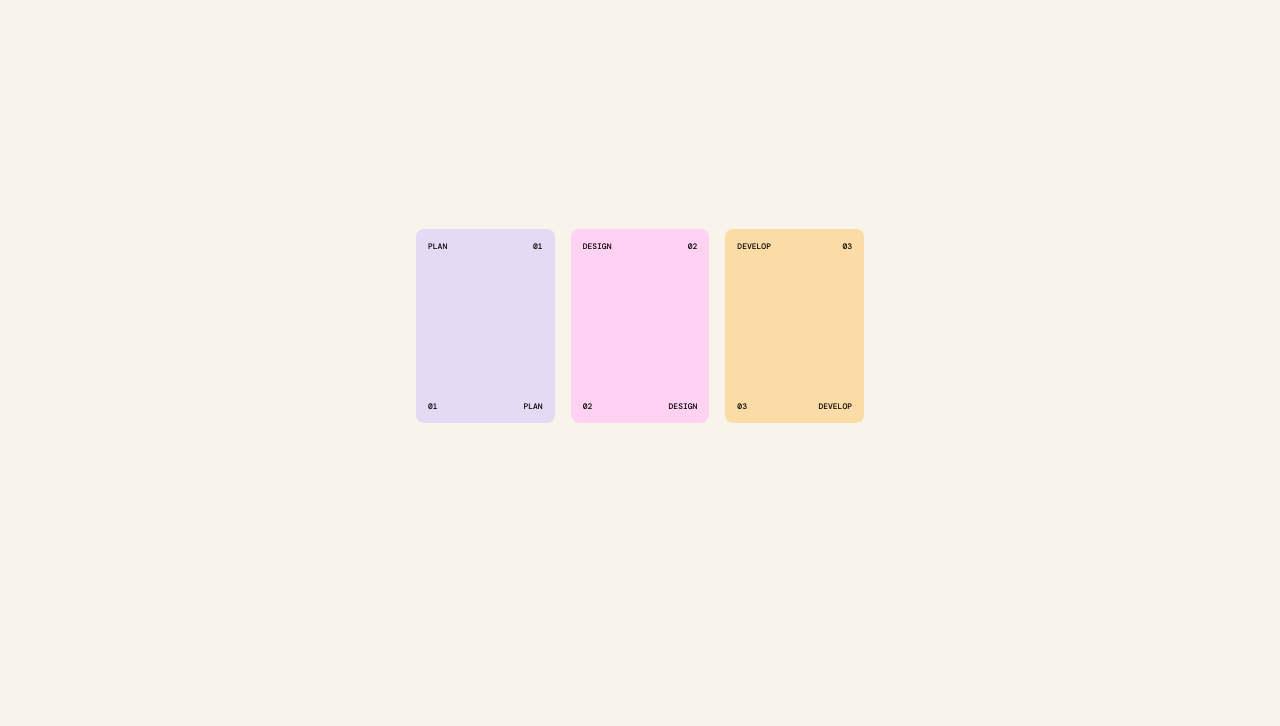
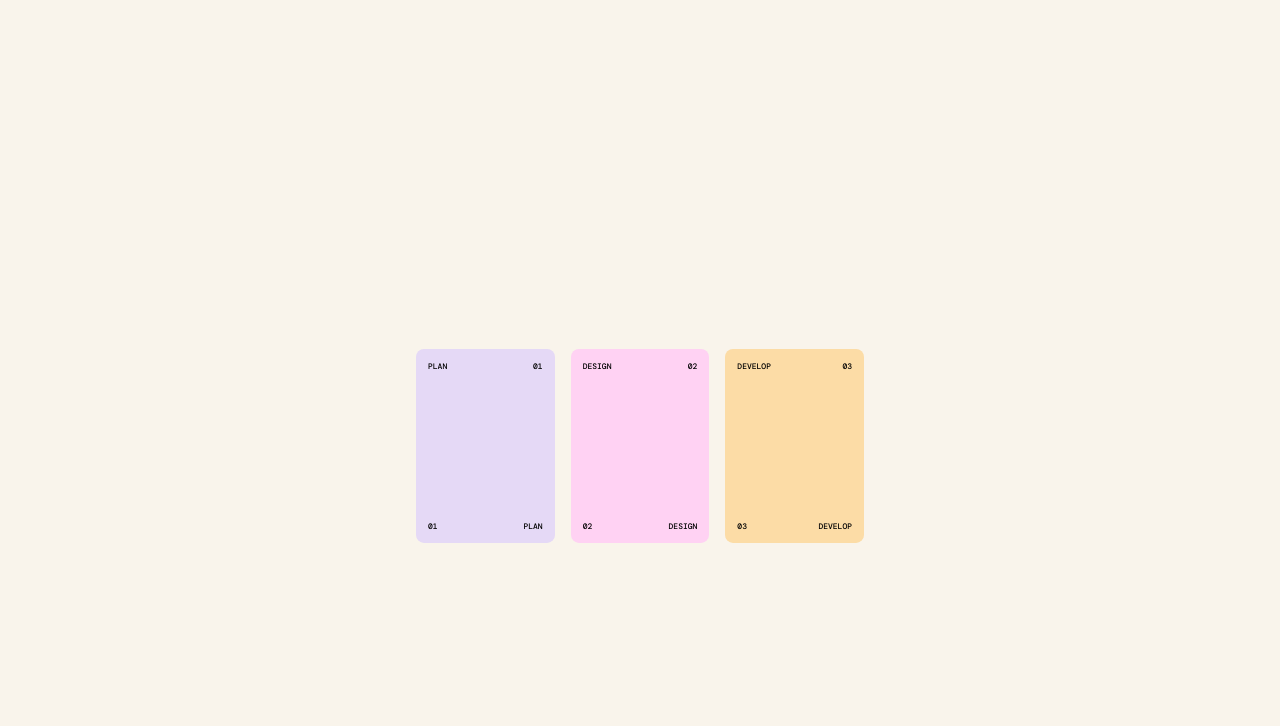
Before and after one commit to jasleen675/INM420SAA_JasleenKaur_SelfLearningProject, a website built with Vite: page gsap/index.html in a window 1280 px wide. Shown: the part 74-800 px from the top of the page. Built offline with nearby package versions, Linux system fonts and the light colour scheme; some packages are replaced by stand-ins of ours; a web font is replaced by a local one.

Commit message:
update main.js, style.css

```diff
--- a/gsap/src/main.js
+++ b/gsap/src/main.js
@@ -0,0 +1,229 @@
+import { gsap } from "gsap";
+import { ScrollTrigger } from "gsap/ScrollTrigger";
+import Lenis from "@studio-freight/lenis";
+gsap.registerPlugin(ScrollTrigger);
+
+document.addEventListener("DOMContentLoaded", () => {
+
+
+    const lenis = new Lenis ();
+    lenis.on("scroll", ScrollTrigger.update);
+    gsap.ticker.add((time) => {
+        lenis.raf (time * 1000);
+    });
+    gsap.ticker.lagSmoothing(0);
+
+    const smoothStep = (p) => p * p * (3 - 2 * p);
+
+    ScrollTrigger.create({
+        trigger: ".hero",
+        start: "top top",
+        end: "75% top",
+        scrub: 1,
+        onUpdate: (self) => {
+            const progress = self.progress;
+
+            const heroCardsContainerOpacity = gsap.utils.interpolate(
+                1,
+                0.5,
+                smoothStep(progress)
+            );
+            gsap.set(".hero-cards", {
+                opacity: heroCardsContainerOpacity,
+            });
+
+            ["#hero-card-1", "#hero-card-2", "#hero-card-3"].forEach(
+                (cardId, index) => {
+                    const delay = index * 0.9;
+                    const cardProgress = gsap.utils.clamp(
+                        0,
+                        1,
+                        (progress - delay * 0.1) / (1 - delay * 0.1)
+                    );
+
+                    const y = gsap.utils.interpolate(
+                        "0%",
+                        "250%",
+                        smoothStep(cardProgress)
+                    );
+
+                    const scale = gsap.utils.interpolate(
+                        1,
+                        0.75,
+                        smoothStep(cardProgress)
+                    );
+
+                    let x = "0%";
+                    let rotation = 0;
+                    if (index === 0) {
+                        x = gsap.utils.interpolate("0%", "90%", smoothStep(cardProgress) );
+                        rotation = gsap.utils.interpolate(0, -15, smoothStep(cardProgress));
+                    } else if (index === 2){
+                        x = gsap.utils.interpolate("0%", "-90%", smoothStep(cardProgress) );
+                        rotation = gsap.utils.interpolate(0, 15, smoothStep(cardProgress));
+                    }
+
+                    gsap.set( cardId,{
+                        y: y,
+                        x: x,
+                        rotation: rotation,
+                        scale : scale,
+                    });
+                }
+            );
+        },
+    });
+})
+
+ScrollTrigger.create({
+    trigger: ".services",
+    start: "top top",
+    end: `+=${window.innerHeight * 4}px`,
+    pin: ".services",
+    pinSpacing: true,
+})
+
+ScrollTrigger.create({
+    trigger: ".services",
+    start: "top top",
+    end: `+=${window.innerHeight * 4}px`,
+    onLeave: () => {
+        const servicesSection = document.querySelector(".services");
+        const servicesRect = servicesSection.getBoundingClientRect();
+        const servicesTop = window.pageYOffset + servicesRect.top;
+
+        gsap.set(".cards", {
+            position: "absolute",
+            top: servicesTop,
+            left: 0,
+            width: "100vw",
+            height: "100vh",
+        });
+    },
+    onEnterBack: () => {
+        gsap.set (".cards", {
+            position: "fixed",
+            top: 0,
+            left: 0,
+            width: "100vw",
+            height: "100vh",
+        });
+    },
+});
+
+function smoothStep(x) {
+  x = Math.max(0, Math.min(1, x)); // Clamp between 0 and 1
+  return x * x * (3 - 2 * x);
+}
+
+
+ScrollTrigger.create({
+    trigger: ".services",
+    start: "top bottom",
+    end: `+=${window.innerHeight * 4}`,
+    scrub: 1,
+    onUpdate: (self) => {
+        const progress = self.progress;
+
+        const headerProgress = gsap.utils.clamp(0, 1, progress / 0.9);
+        const headerY = gsap.utils.interpolate(
+            "400%",
+            "0%",
+            smoothStep(headerProgress)
+        );
+        gsap.set(".services-header", {
+            y: headerY,
+        });
+        ["#card-1", "#card-2", "#card-3"].forEach ((cardId, index) =>
+        {
+            const delay = index * 0.5;
+            const cardProgress = gsap.utils.clamp(
+                0,
+                1,
+                (progress - delay * 0.1) / (0.9 - delay * 0.1)
+            );
+
+            const innerCard = document.querySelector(`${cardId} .flip-card-inner`);
+
+            let y;
+            if (cardProgress < 0.4) {
+                const normalizedProgress = cardProgress / 0.4;
+                y = gsap.utils.interpolate(
+                    "-100%",
+                    "50%",
+                    smoothStep(normalizedProgress)
+                );
+            } else if (cardProgress < 0.6) {
+                const normalizedProgress = (cardProgress - 0.4) / 0.2;
+                y = gsap.utils.interpolate(
+                    "50%",
+                    "0%",
+                    smoothStep(normalizedProgress)
+                );
+            } else {
+                y = "0%";
+            }
+
+            let scale;
+            if (cardProgress < 0.4) {
+                const normalizedProgress = cardProgress / 0.4;
+                scale = gsap.utils.interpolate(
+                    0.25,
+                    0.75,
+                    smoothStep(normalizedProgress)
+                );
+            } else if (cardProgress < 0.6) {
+                const normalizedProgress = (cardProgress - 0.4) / 0.2;
+                scale = gsap.utils.interpolate(
+                    0.75,
+                    1,
+                    smoothStep(normalizedProgress)
+                );
+            } else {
+                scale = 1;
+            }
+
+            let opacity;
+            if (cardProgress < 0.2) {
+                const normalizedProgress = cardProgress / 0.2;
+                opacity = smoothStep(normalizedProgress);
+            } else {
+                opacity = 1;
+            }
+
+            let x, rotate, rotationY;
+            if(cardProgress < 0.6) {
+                x = index ===0 ? "100%" : index === 1 ? "0%" : "-100%";
+                rotate = index === 0 ? -5 : index === 1 ? 0 : 5;
+                rotationY = 0;
+            } else if (cardProgress < 1) {
+                const normalizedProgress = (cardProgress - 0.6) / 0.4;
+                x = gsap.utils.interpolate(
+                    index === 0 ? "100%" : index === 1 ? "0%" : "-100%", "0%",
+                    smoothStep(normalizedProgress)
+                );
+                rotate = gsap.utils.interpolate(
+                    index === 0 ? -5 : index === 1 ? 0 : 5, 0,
+                    smoothStep(normalizedProgress)
+                );
+                rotationY = smoothStep(normalizedProgress) * 180;
+            } else {
+                x = "0%";
+                rotate = 0;
+                rotationY = 180;
+            }
+
+            gsap.set(cardId, {
+                opacity : opacity,
+                y : y,
+                x : x,
+                rotate : rotate,
+                scale : scale,
+            });
+
+            gsap.set(innerCard, {
+                rotationY : rotationY,
+            });
+        });
+    },
+});
--- a/gsap/src/style.css
+++ b/gsap/src/style.css
@@ -82,7 +82,7 @@ section{
 
 .hero-cards{
     position: absolute;
-    top: 50%;
+    top: 65%;
     left: 50%;
     transform: translate(-50%, -50%);
     width: 35%;
@@ -100,7 +100,12 @@ section{
     display: flex;
     flex-direction: column;
     justify-content: space-between;
+
 }
+
+
+
+
 
 .card-title{
     width: 100%;
@@ -116,17 +121,20 @@ section{
     background-color: var(--accent-1);
     transform-origin: top right;
     z-index: 2;
+
 }
 
 .hero-cards .card#hero-card-2{
     background-color: var(--accent-2);
     z-index: 1;
+
 }
 
 .hero-cards .card#hero-card-3{
     background-color: var(--accent-3);
     transform-origin: top left;
     z-index: 0;
+
 }
 
 .services{
```
